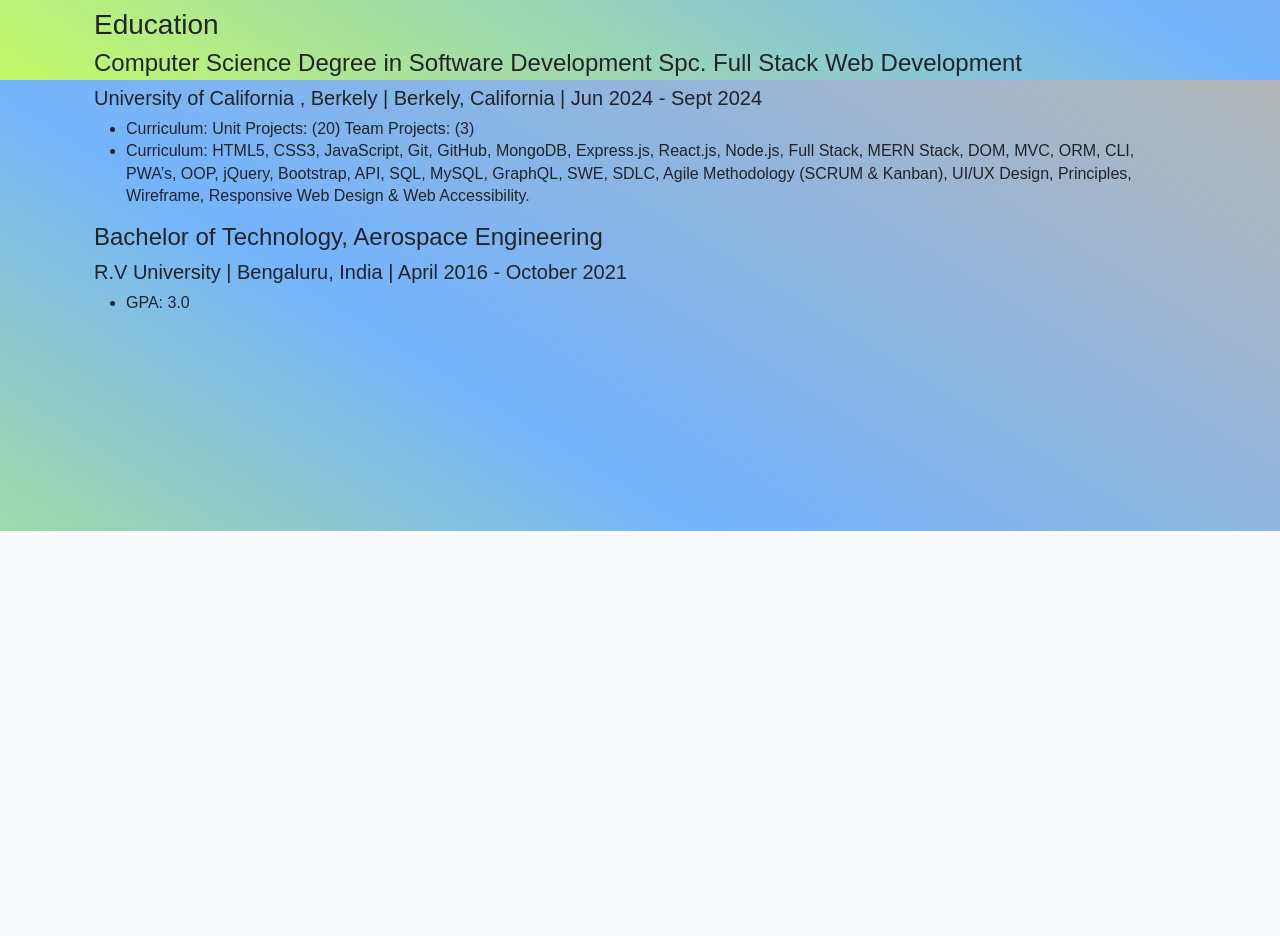
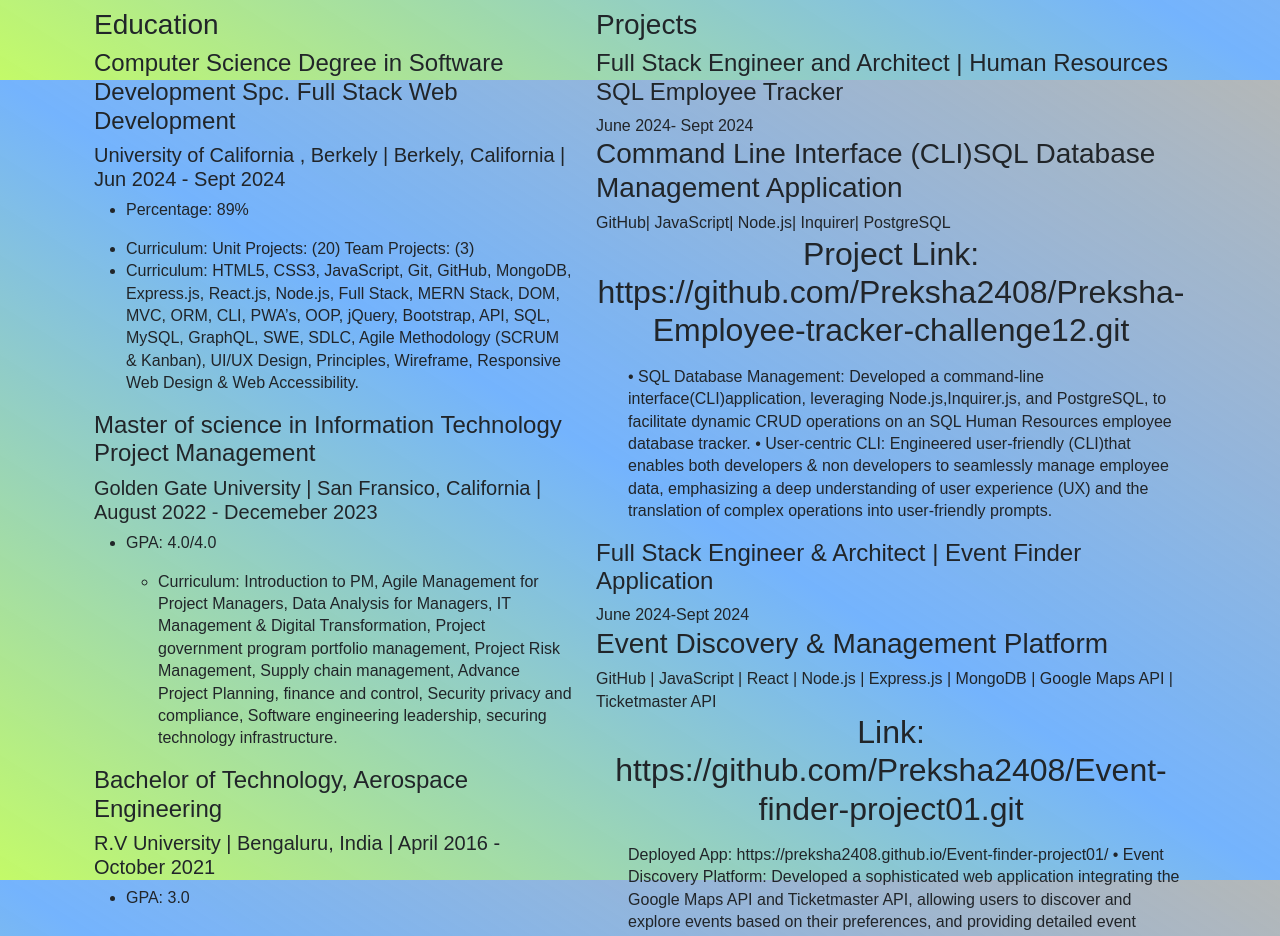
Before and after one commit to Preksha2408/Preksha-React-portfolio-challenge20, a React (Create React App) app: page /Resume in a window 1280 px wide. Shown: the part 1520-2456 px from the top of the page. Before the commit the page ends 2051 px from the top, so only its background shows below. Built offline with nearby package versions, Linux system fonts and the light colour scheme.

Commit message:
Added deployed link and resume

```diff
--- a/src/components/Resume.jsx
+++ b/src/components/Resume.jsx
@@ -100,9 +100,25 @@
               <h4>Computer Science Degree in Software Development Spc. Full Stack Web Development</h4>
               <h5>University of California , Berkely | Berkely, California | Jun 2024 - Sept 2024</h5>
               <ul>
+                  <li> Percentage: 89%</li>
+             </ul>
+              <ul>
                 <li>Curriculum: Unit Projects: (20) Team Projects: (3)</li>
                 <li>Curriculum: HTML5, CSS3, JavaScript, Git, GitHub, MongoDB, Express.js, React.js, Node.js, Full Stack, MERN Stack, DOM, MVC, ORM, CLI, PWA’s, OOP, jQuery, Bootstrap, API, SQL, MySQL, GraphQL, SWE, SDLC, Agile Methodology (SCRUM & Kanban), UI/UX Design, Principles, Wireframe, Responsive Web Design & Web Accessibility.</li>
               </ul>
+            </div>
+            <div className="resume-item">
+              <h4>Master of science in Information Technology Project Management</h4>
+              <h5> Golden Gate University | San Fransico, California | August 2022 - Decemeber 2023</h5>
+              <ul>
+                  <li>GPA: 4.0/4.0</li>
+             </ul>
+             <ul>
+             <ul>
+                <li>Curriculum: Introduction to PM, Agile Management for Project Managers, Data Analysis for Managers, IT Management & Digital Transformation, Project government program portfolio management, Project Risk Management, Supply chain management, Advance Project Planning, finance and control, Security privacy and compliance, Software engineering leadership, securing technology infrastructure.
+                </li>
+              </ul>
+             </ul>
             </div>
             <div className="resume-item">
               <h4>Bachelor of Technology, Aerospace Engineering</h4>
@@ -112,7 +128,72 @@
 
               </ul>
             </div>
+          </Col>
+          <Col>
+            <hr className="star-secondary" />
+            <h3>Projects</h3>
+            <div>
+            <h4>Full Stack Engineer and Architect | Human Resources SQL Employee Tracker    </h4>                                                                              June 2024- Sept 2024
+<h3>Command Line Interface (CLI)SQL Database Management Application         </h3>                                                          GitHub| JavaScript| Node.js| Inquirer| PostgreSQL
+<h2>Project Link: https://github.com/Preksha2408/Preksha-Employee-tracker-challenge12.git </h2>
+<ul>
+•	SQL Database Management: Developed a command-line interface(CLI)application, leveraging Node.js,Inquirer.js, and PostgreSQL, to facilitate dynamic CRUD operations on an SQL Human Resources employee database tracker.
+•	User-centric CLI: Engineered user-friendly (CLI)that enables both developers & non developers to seamlessly manage employee data, emphasizing a deep understanding of user experience (UX) and the translation of complex operations into user-friendly prompts.
+</ul>
+<h4>Full Stack Engineer & Architect | Event Finder Application     </h4>                                                                                                                     June 2024-Sept 2024
+<h3>Event Discovery & Management Platform         </h3>                        GitHub | JavaScript | React | Node.js | Express.js | MongoDB | Google Maps API | Ticketmaster API
+<h2> Link: https://github.com/Preksha2408/Event-finder-project01.git </h2>
+<ul>Deployed App: https://preksha2408.github.io/Event-finder-project01/
+•	Event Discovery Platform: Developed a sophisticated web application integrating the Google Maps API and Ticketmaster API, allowing users to discover and explore events based on their preferences, and providing detailed event information through interactive cards.
+•	User-Centric Interface: Designed an intuitive and responsive interface using Bulma and Bootstrap, focusing on a seamless user experience (UX) for event search, filtering, and detailed exploration, ensuring ease of use across different devices and platforms.
+</ul>
+<h4>Full Stack Engineer & Architect | Weather Dashboard         </h4>                                                                                                                         June 2024- Sept 2024
+<h3>Real-Time Weather Forecasting Web Application            </h3>
+GitHub | JavaScript | HTML | CSS | OpenWeatherMap API | Bootstrap
+<h2>
+Project Link: https://github.com/Preksha2408/Weather-dashboard-challenge06.git
+Deployed App: https://preksha2408.github.io/Weather-dashboard-challenge06/
+</h2>
+<ul>
+•	Dynamic Weather Forecasting: Developed a real-time weather dashboard application utilizing the OpenWeatherMap API, providing users with current weather conditions and a 5-day forecast based on their selected location.
+•	Responsive User Interface: Engineered a user-friendly and responsive UI with Bootstrap, ensuring optimal performance across various devices while offering an intuitive user experience for weather data visualization.
+</ul>
 
+<h4>Project Manager & Full Stack Engineer | Event Planner      </h4>                                                                                                                            June 2024- Sept 2024
+<h3> Event Management Platform      </h3>                                                GitHub | JavaScript | React | Node.js | Express.js | MongoDB | Google Calendar API | Framer Motion
+<h2>
+Project Link:  https://github.com/Preksha2408/Preksha-PrestigePlanner-client.git
+
+Deployed App : https://prestigeplanners.netlify.app/
+</h2>
+<ul>
+•	Comprehensive Event Management: Developed a sophisticated event management platform that enables users to create, update, and delete events, manage customer data, and track event timelines.
+•	Seamless Integration with Google Calendar: Implemented Google Calendar API integration for synchronizing event schedules, ensuring users can manage their events efficiently.
+•	Robust Backend: Leveraged Node.js and Express.js to construct a reliable server-side application, with MongoDB providing a scalable and flexible database solution.
+</ul>
+<h4>
+Project Manager & Full Stack Engineer | Book Search Engine     </h4>                                                                                                                   June 2024- Sept 2024
+<h3>Book Search Engine </h3>
+<ul>
+Project Link:  https://github.com/Preksha2408/Preksha-Book-Search-Engine.git           GitHub | JavaScript | Express.js | MongoDB | GraphQL | Google Books API
+
+Deployed App: https://preksha-book-search-engine.onrender.com
+</ul>
+•	Advanced Book Searching: Developed a robust book search engine utilizing the Google Books API, enabling users to search for books by title, author, or ISBN.
+•	Comprehensive Data Management: Employed MongoDB for efficient storage and retrieval of user search history and favorite books.
+•	Optimized Data Querying: Integrated GraphQL for seamless querying and manipulation of book data, enhancing the performance and efficiency of data handling.
+
+<h4>Full Stack Engineer & Architect | Professional Portfolio     </h4>                                                                                                                          June 2024- Sept 2024
+<h3> Professional Portfolio       </h3>
+<h2>                                                                                                                   GitHub | JavaScript | React | Node.js | Express.js | MongoDB
+Project Link : https://github.com/Preksha2408/Preksha-React-portfolio-challenge20.git
+Deployed App: https://preksha-react-portfolio.netlify.app/
+</h2>
+<ul>
+•	Showcasing Professional Skills: Developed a comprehensive professional portfolio to highlight technical skills, projects, and professional experiences.
+•	Interactive User Interface: Utilized React to create a dynamic and interactive user interface, providing an engaging and seamless browsing experience.
+</ul>
+            </div>
           </Col>
         </Row>
 
```
Also changed, not shown: 1 other file (tests, documents, lock files or other folders).
